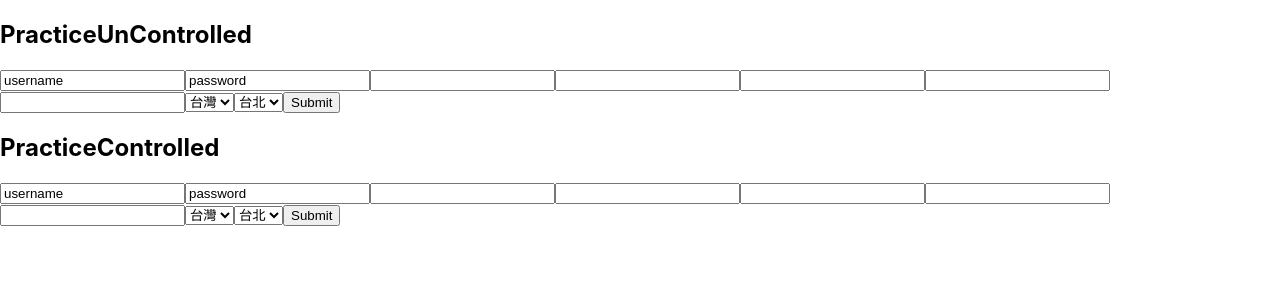
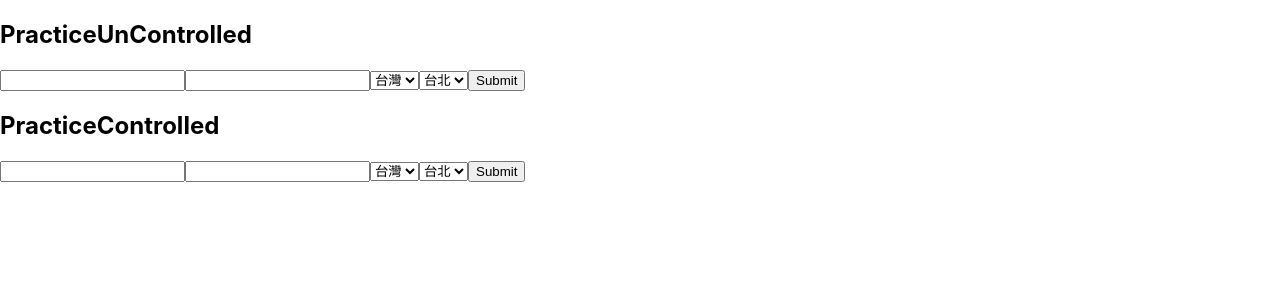
Before and after one commit to futianshen/react-hook-form, a React (Vite) app: page / in a window 1280 px wide. Shown: the top 300 px of the page. Built offline with nearby package versions, Linux system fonts and the light colour scheme.

Commit message:
feat: remove unused col

```diff
--- a/package.json
+++ b/package.json
@@ -8,14 +8,13 @@
   },
   "dependencies": {
     "@types/ramda": "^0.27.45",
-    "@types/react-select": "^4.0.17",
     "ramda": "^0.27.1",
     "react": "^17.0.2",
     "react-dom": "^17.0.2",
-    "react-hook-form": "^7.15.4"
+    "react-hook-form": "^7.16.0"
   },
   "devDependencies": {
-    "@types/react": "^17.0.22",
+    "@types/react": "^17.0.24",
     "@types/react-dom": "^17.0.9",
     "@vitejs/plugin-react-refresh": "^1.3.6",
     "typescript": "^4.4.3",
--- a/src/PracticeControlled.tsx
+++ b/src/PracticeControlled.tsx
@@ -12,30 +12,43 @@ const countries = [
 ]
 
 function PracticeControlled() {
-  const { control, handleSubmit, setValue, getValues } = useForm({
+  const {
+    control,
+    handleSubmit,
+    setValue,
+    getValues,
+    setFocus,
+    formState: { errors },
+  } = useForm({
     defaultValues: {
-      username: "username",
-      password: "password",
-      firstName: "",
-      lastName: "",
-      nickname: "",
-      phone: "",
-      email: "",
+      username: "",
+      password: "",
       country: "台灣",
-      city: "日本",
+      city: "台北",
     },
   })
-  const submit = handleSubmit((data) => console.log(data))
+  const submit = handleSubmit(
+    (data) => console.log(data),
+    (error) => {
+      setFocus("username")
+      console.error(error)
+    }
+  )
 
   return (
     <form onSubmit={submit}>
-      <Input name="username" control={control} />
-      <Input name="password" control={control} />
-      <Input name="firstName" control={control} />
-      <Input name="lastName" control={control} />
-      <Input name="nickname" control={control} />
-      <Input name="phone" control={control} />
-      <Input name="email" control={control} />
+      <Input
+        name="username"
+        control={control}
+        rules={{ required: true, maxLength: 20 }}
+      />
+      {errors.username?.type}
+      <Input
+        name="password"
+        control={control}
+        rules={{ required: true, maxLength: 20 }}
+      />
+      {errors.password?.type}
 
       <Controller
         name="country"
@@ -86,13 +99,9 @@ function PracticeControlled() {
 
 function Input(
   props: UseControllerProps<{
+    // 為什麼要放這麼多 type
     username: string
     password: string
-    firstName: string
-    lastName: string
-    nickname: string
-    phone: string
-    email: string
     country: string
     city: string
   }>
@@ -103,15 +112,10 @@ function Input(
 }
 
 export default PracticeControlled
-//
+// - 表單驗證
 // - [x]連動表單 B 项的值跟随 A 项变化 `Controller`
-//
-// - 表單驗證
-// - 敏感词禁止 `Controller`
-//
-// - 動態表單
-// - `useFieldArray`
-//
-// - 錯誤處理
-// - 提示
-// - focus
+// - [x]錯誤處理
+//   - [x]提示
+//   - focus
+
+// useController 和 Controller 使用場景上有什麼不同？
--- a/src/PracticeUnControlled.tsx
+++ b/src/PracticeUnControlled.tsx
@@ -7,30 +7,39 @@ const countries = [
 ]
 
 function PracticeUnControlled() {
-  const { register, watch, handleSubmit, setValue } = useForm({
+  const {
+    register,
+    handleSubmit,
+    setValue,
+    watch,
+    setFocus,
+    formState: { errors },
+  } = useForm({
     defaultValues: {
-      username: "username",
-      password: "password",
-      firstName: "",
-      lastName: "",
-      nickname: "",
-      phone: "",
-      email: "",
+      username: "",
+      password: "",
       country: "台灣",
       city: "台北",
     },
   })
-  const submit = handleSubmit((data) => console.log(data))
+  const submit = handleSubmit(
+    (data) => console.log(data),
+    (error) => {
+      setFocus("username")
+      console.error(error)
+    }
+  )
 
   return (
     <form onSubmit={submit}>
-      <input {...register("username")} />
-      <input {...register("password")} />
-      <input {...register("firstName")} />
-      <input {...register("lastName")} />
-      <input {...register("nickname")} />
-      <input {...register("phone")} />
-      <input {...register("email")} />
+      <input {...register("username", { required: true, maxLength: 20 })} />
+      {errors.username?.type}
+      <input
+        type="password"
+        {...register("password", { required: true, maxLength: 20 })}
+      />
+      {errors.password?.type}
+
       <select
         {...register("country")}
         onChange={(e) => {
@@ -63,15 +72,10 @@ function PracticeUnControlled() {
 }
 
 export default PracticeUnControlled
-//
+// - 表單驗證
 // - [x]連動表單 B 项的值跟随 A 项变化 `Controller`
-//
-// - 表單驗證
-// - 敏感词禁止 `Controller`
-//
-// - 動態表單
-// - `useFieldArray`
-//
-// - 錯誤處理
-// - 提示
-// - focus
+// - [x]錯誤處理
+//    - [x]提示
+//    - focus
+
+// watch 和 useWatch 有什麼不同？
```
Also changed, not shown: 1 other file (tests, documents, lock files or other folders).
